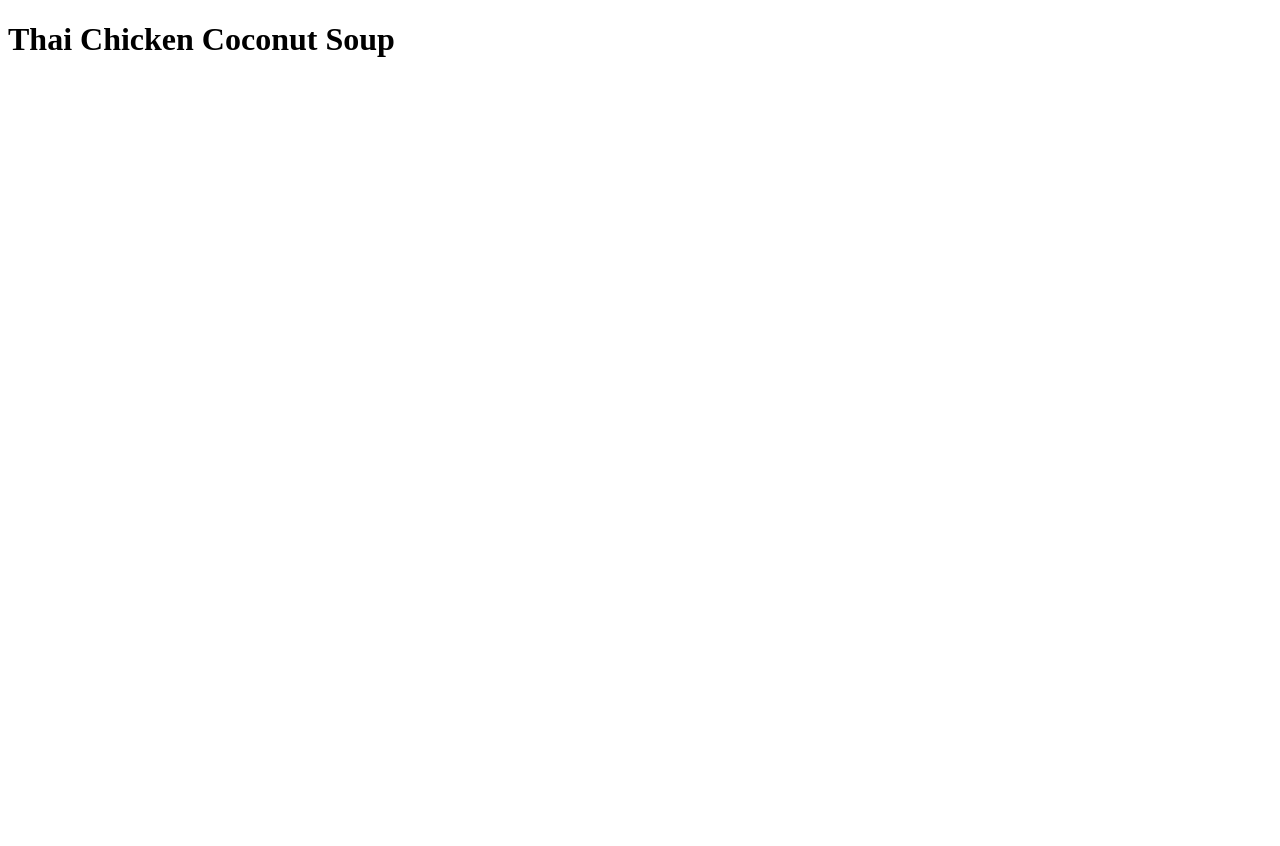
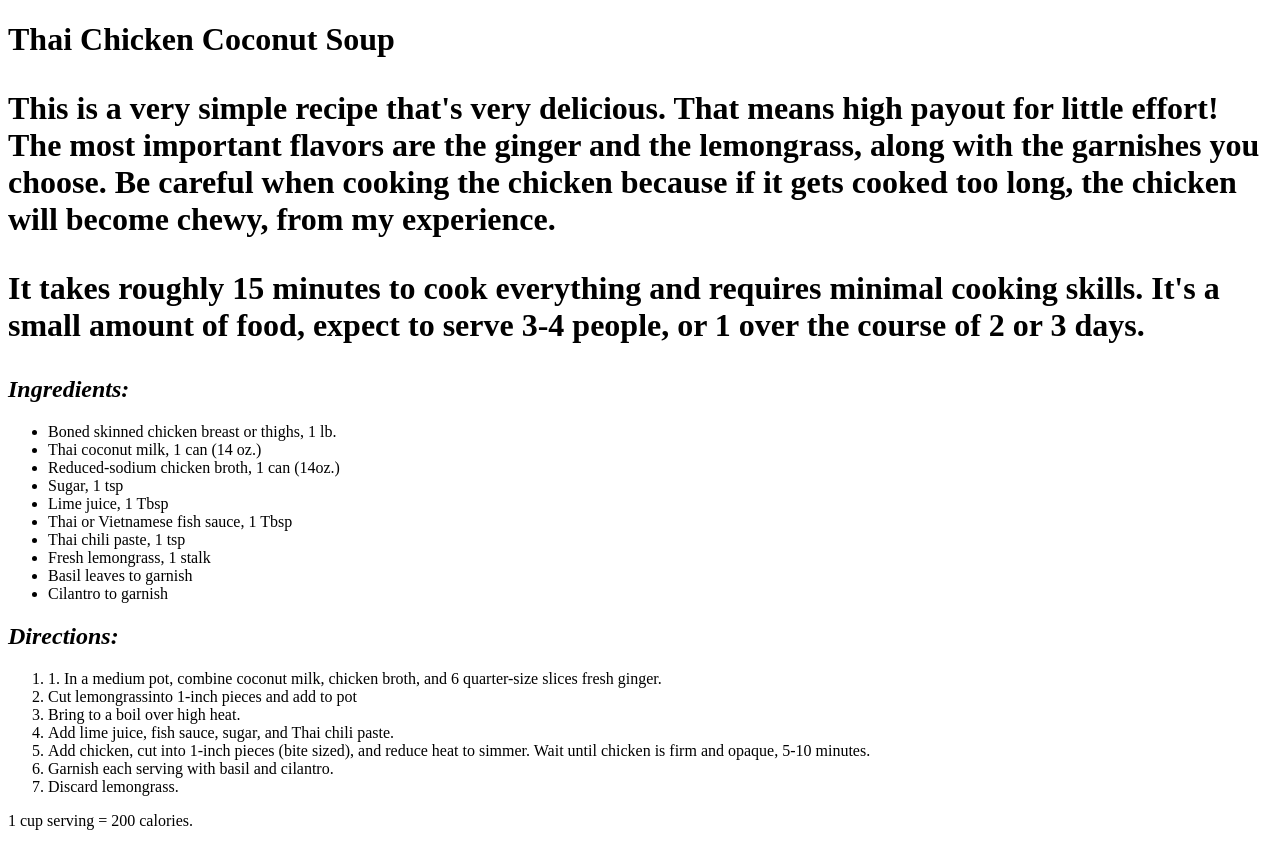
Before and after one commit to MyLiege23/odin-recipes, a plain HTML site: page recipes/thai-coconut-soup.html in a window 1280 px wide. Before the commit the page ends 800 px from the top, so only its background shows below. Drawn offline with Linux system fonts and the light colour scheme.

Commit message:
Add contents to thai-coconut-soup.html

```diff
--- a/recipes/thai-coconut-soup.html
+++ b/recipes/thai-coconut-soup.html
@@ -9,5 +9,38 @@
     <body>
         <h1>Thai Chicken Coconut Soup</
         <img src="images/tccs.jpg" alt="Picture of fresh bowl of thai chicken coconut soup.">
+
+        <p>This is a very simple recipe that's very delicious. That means high payout for little effort! The most important flavors are the ginger and the lemongrass, along with the garnishes you choose. Be careful when cooking the chicken because if it gets cooked too long, the chicken will become chewy, from my experience.</p>
+
+        <p>It takes roughly 15 minutes to cook everything and requires minimal cooking skills. It's a small amount of food, expect to serve 3-4 people, or 1 over the course of 2 or 3 days.</p>
+
+        <h2><em>Ingredients:</em></h2>
+        <ul>
+            <li>Boned skinned chicken breast or thighs, 1 lb.</li>
+            <li>Thai coconut milk, 1 can (14 oz.)</li>
+            <li>Reduced-sodium chicken broth, 1 can (14oz.)</li>
+            <li>Sugar, 1 tsp</li>
+            <li>Lime juice, 1 Tbsp</li>
+            <li>Thai or Vietnamese fish sauce, 1 Tbsp</li>
+            <li>Thai chili paste, 1 tsp</li>
+            <li>Fresh lemongrass, 1 stalk</li>
+            <li>Basil leaves to garnish</li>
+            <li>Cilantro to garnish</li>
+        </ul>
+
+        <h2><em>Directions:</em></h2>
+        <ol>
+            <li>1.	In a medium pot, combine coconut milk, chicken broth, and 6 quarter-size slices fresh ginger.</li>
+            <li>Cut lemongrassinto 1-inch pieces and add to pot</li>
+            <li>Bring to a boil over high heat.</li>
+            <li>Add lime juice, fish sauce, sugar, and Thai chili paste.</li>
+            <li>Add chicken, cut into 1-inch pieces (bite sized), and reduce heat to simmer. Wait until chicken is firm and opaque, 5-10 minutes.</li>
+            <li>Garnish each serving with basil and cilantro.</li>
+            <li>Discard lemongrass.</li>
+        </ol>
+
+        <p>1 cup serving = 200 calories.</p>
+
+
     </body>
 </html>
```
